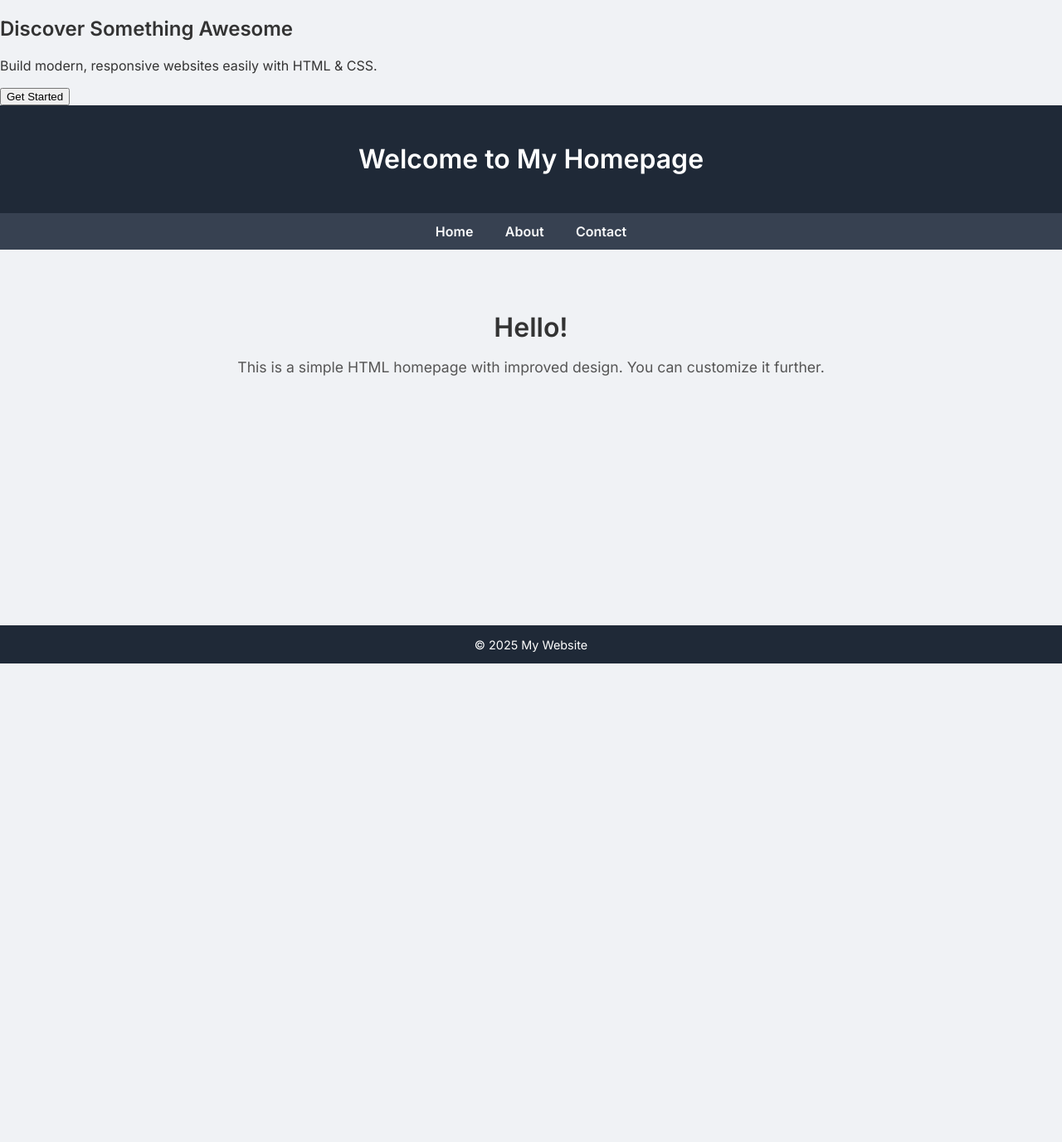
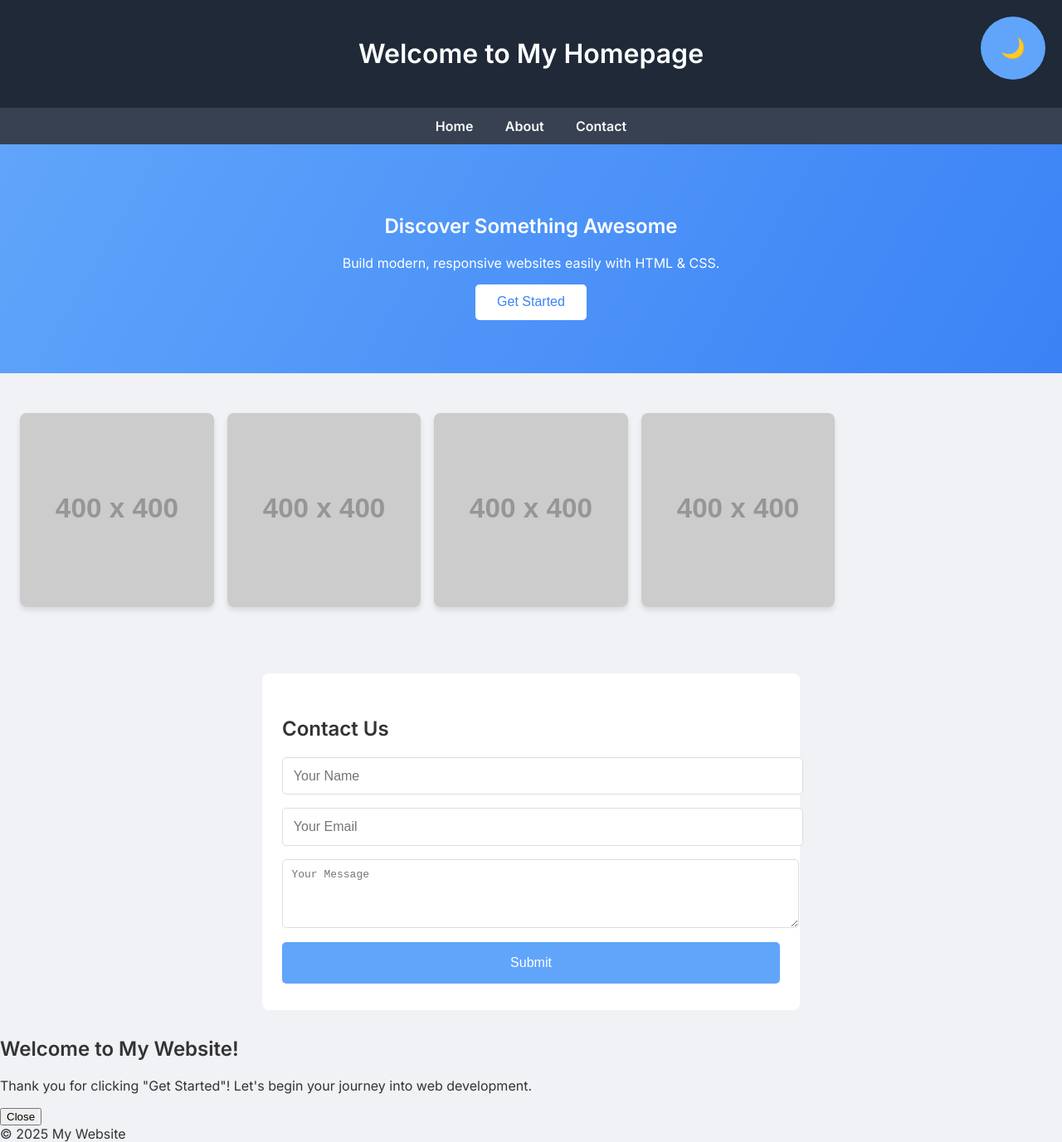
Before and after one commit to lvnar3xp/workshop-miniproject, a plain HTML site: page main.html in a window 1280 px wide. Shown: the whole page at 83% size. Before the commit the page ends 800 px from the top, so only its background shows below. Drawn offline with Linux system fonts and the light colour scheme; placeholder pictures from the web are drawn by us.

Commit message:
fully changed the website and added a lot stuff

```diff
--- a/main.html
+++ b/main.html
@@ -1,23 +1,25 @@
 <!DOCTYPE html>
 <html lang="en">
-    <section class="hero">
-        <h2>Discover Something Awesome</h2>
-        <p>Build modern, responsive websites easily with HTML & CSS.</p>
-        <button>Get Started</button>
-    </section>
-
 <head>
     <meta charset="UTF-8" />
     <meta name="viewport" content="width=device-width, initial-scale=1.0"/>
     <title>My Simple Homepage</title>
     <link href="https://fonts.googleapis.com/css2?family=Inter:wght@400;600&display=swap" rel="stylesheet">
     <style>
+        /* General Body Styling */
         body {
             font-family: 'Inter', sans-serif;
             margin: 0;
             padding: 0;
             background-color: #f0f2f5;
             color: #333;
+            transition: background-color 0.3s ease, color 0.3s ease;
+        }
+
+        /* Dark Mode Styles */
+        body.dark-mode {
+            background-color: #181818;
+            color: #f0f0f0;
         }
 
         header {
@@ -26,6 +28,10 @@
             padding: 1.5em 0;
             text-align: center;
             box-shadow: 0 2px 4px rgba(0, 0, 0, 0.1);
+        }
+
+        header.dark-mode {
+            background-color: #111;
         }
 
         nav {
@@ -44,50 +50,129 @@
             transition: color 0.3s ease;
         }
 
-        nav a::after {
-            content: "";
-            display: block;
-            height: 2px;
-            background: #60a5fa;
-            transition: width 0.3s ease;
-            width: 0;
-            position: absolute;
-            bottom: -5px;
-            left: 0;
-        }
-
         nav a:hover {
             color: #60a5fa;
         }
 
-        nav a:hover::after {
-            width: 100%;
-        }
-
-        main {
-            padding: 3em 1.5em;
+        .hero {
+            background: linear-gradient(120deg, #60a5fa, #3b82f6);
+            color: white;
+            padding: 4em 2em;
             text-align: center;
         }
 
-        main h2 {
-            font-size: 2em;
-            margin-bottom: 0.5em;
+        .hero.dark-mode {
+            background: linear-gradient(120deg, #2b2b2b, #111);
         }
 
-        main p {
-            font-size: 1.1em;
-            color: #555;
+        .hero button {
+            background-color: white;
+            color: #3b82f6;
+            border: none;
+            padding: 0.8em 1.6em;
+            font-size: 1em;
+            border-radius: 5px;
+            cursor: pointer;
+            transition: background 0.3s ease, transform 0.3s ease;
         }
 
-        footer {
-            background-color: #1f2937;
+        .hero button:hover {
+            background-color: #f0f0f0;
+            transform: scale(1.05);
+        }
+
+        /* Gallery Section */
+        .gallery {
+            display: grid;
+            grid-template-columns: repeat(auto-fill, minmax(200px, 1fr));
+            gap: 1em;
+            padding: 3em 1.5em;
+        }
+
+        .gallery img {
+            width: 100%;
+            border-radius: 8px;
+            box-shadow: 0 4px 6px rgba(0, 0, 0, 0.1);
+            transition: transform 0.3s ease;
+        }
+
+        .gallery img:hover {
+            transform: scale(1.05);
+        }
+
+        /* Dark Mode Gallery */
+        .gallery.dark-mode img {
+            box-shadow: 0 4px 6px rgba(255, 255, 255, 0.3);
+        }
+
+        /* Contact Form Section */
+        .contact-form {
+            margin: 2em auto;
+            padding: 2em 1.5em;
+            background-color: #fff;
+            width: 80%;
+            max-width: 600px;
+            border-radius: 8px;
+        }
+
+        .contact-form.dark-mode {
+            background-color: #333;
+        }
+
+        .contact-form input,
+        .contact-form textarea {
+            width: 100%;
+            padding: 0.8em;
+            margin-bottom: 1em;
+            border: 1px solid #ddd;
+            border-radius: 5px;
+            font-size: 1em;
+        }
+
+        .contact-form input.dark-mode,
+        .contact-form textarea.dark-mode {
+            background-color: #555;
+            color: #f0f0f0;
+            border-color: #666;
+        }
+
+        .contact-form button {
+            width: 100%;
+            padding: 1em;
+            background-color: #60a5fa;
             color: white;
-            text-align: center;
-            padding: 1em 0;
+            border: none;
+            border-radius: 5px;
+            font-size: 1em;
+            cursor: pointer;
+        }
+
+        .contact-form button:hover {
+            background-color: #3b82f6;
+        }
+
+        /* Dark Mode Button */
+        .dark-mode-toggle {
             position: fixed;
-            bottom: 0;
-            width: 100%;
-            font-size: 0.9em;
+            top: 20px;
+            right: 20px;
+            background-color: #60a5fa;
+            color: white;
+            border: none;
+            padding: 1em;
+            border-radius: 50%;
+            cursor: pointer;
+            font-size: 1.5em;
+            transition: background 0.3s ease;
+        }
+
+        .dark-mode-toggle:hover {
+            background-color: #3b82f6;
+        }
+
+        /* Smooth Scroll for Navigation */
+        html {
+            scroll-behavior: smooth;
         }
     </style>
 </head>
@@ -98,19 +183,111 @@
     </header>
 
     <nav>
-        <a href="#">Home</a>
-        <a href="#">About</a>
-        <a href="#">Contact</a>
+        <a href="#home">Home</a>
+        <a href="#about">About</a>
+        <a href="#contact">Contact</a>
     </nav>
 
-    <main>
-        <h2>Hello!</h2>
-        <p>This is a simple HTML homepage with improved design. You can customize it further.</p>
-    </main>
+    <!-- Dark Mode Toggle Button -->
+    <button class="dark-mode-toggle" onclick="toggleDarkMode()">🌙</button>
+
+    <!-- 👇 Hero Section -->
+    <section id="home" class="hero">
+        <h2>Discover Something Awesome</h2>
+        <p>Build modern, responsive websites easily with HTML & CSS.</p>
+        <button onclick="openModal()">Get Started</button>
+    </section>
+
+    <!-- Gallery Section -->
+    <section id="gallery" class="gallery">
+        <img src="https://via.placeholder.com/400" alt="Image 1">
+        <img src="https://via.placeholder.com/400" alt="Image 2">
+        <img src="https://via.placeholder.com/400" alt="Image 3">
+        <img src="https://via.placeholder.com/400" alt="Image 4">
+    </section>
+
+    <!-- Contact Form Section -->
+    <section id="contact" class="contact-form">
+        <h2>Contact Us</h2>
+        <form id="contact-form">
+            <input type="text" id="name" placeholder="Your Name" required>
+            <input type="email" id="email" placeholder="Your Email" required>
+            <textarea id="message" rows="4" placeholder="Your Message" required></textarea>
+            <button type="submit">Submit</button>
+        </form>
+        <p id="thank-you-message" style="display:none; color: green;">Thank you for contacting us! We will get back to you shortly.</p>
+    </section>
+
+    <!-- Back to Top Button -->
+    <button id="back-to-top" onclick="scrollToTop()">↑</button>
+
+    <!-- Modal Window -->
+    <div id="modal">
+        <div id="modal-content">
+            <h2>Welcome to My Website!</h2>
+            <p>Thank you for clicking "Get Started"! Let's begin your journey into web development.</p>
+            <button onclick="closeModal()">Close</button>
+        </div>
+    </div>
 
     <footer>
         &copy; 2025 My Website
     </footer>
 
+    <script>
+        // Dark Mode Toggle Function
+        function toggleDarkMode() {
+            const body = document.body;
+            const header = document.querySelector('header');
+            const hero = document.querySelector('.hero');
+            const gallery = document.querySelector('.gallery');
+            const contactForm = document.querySelector('.contact-form');
+            const darkModeButton = document.querySelector('.dark-mode-toggle');
+
+            body.classList.toggle('dark-mode');
+            header.classList.toggle('dark-mode');
+            hero.classList.toggle('dark-mode');
+            gallery.classList.toggle('dark-mode');
+            contactForm.classList.toggle('dark-mode');
+
+            // Change button icon based on the theme
+            if (body.classList.contains('dark-mode')) {
+                darkModeButton.textContent = "☀️";
+            } else {
+                darkModeButton.textContent = "🌙";
+            }
+        }
+
+        // Accordion Toggle Function
+        function toggleAccordion(id) {
+            const content = document.getElementById(id);
+            content.style.display = (content.style.display === "block") ? "none" : "block";
+        }
+
+        // Show Back-to-Top Button when scrolling
+        window.onscroll = function() {
+            const backToTopButton = document.getElementById("back-to-top");
+            if (document.body.scrollTop > 100 || document.documentElement.scrollTop > 100) {
+                backToTopButton.style.display = "block";
+            } else {
+                backToTopButton.style.display = "none";
+            }
+        };
+
+        // Scroll to Top Function
+        function scrollToTop() {
+            window.scrollTo({ top: 0, behavior: 'smooth' });
+        }
+
+        // Modal Functions
+        function openModal() {
+            document.getElementById("modal").style.display = "flex";
+        }
+
+        function closeModal() {
+            document.getElementById("modal").style.display = "none";
+        }
+    </script>
+
 </body>
 </html>
```
